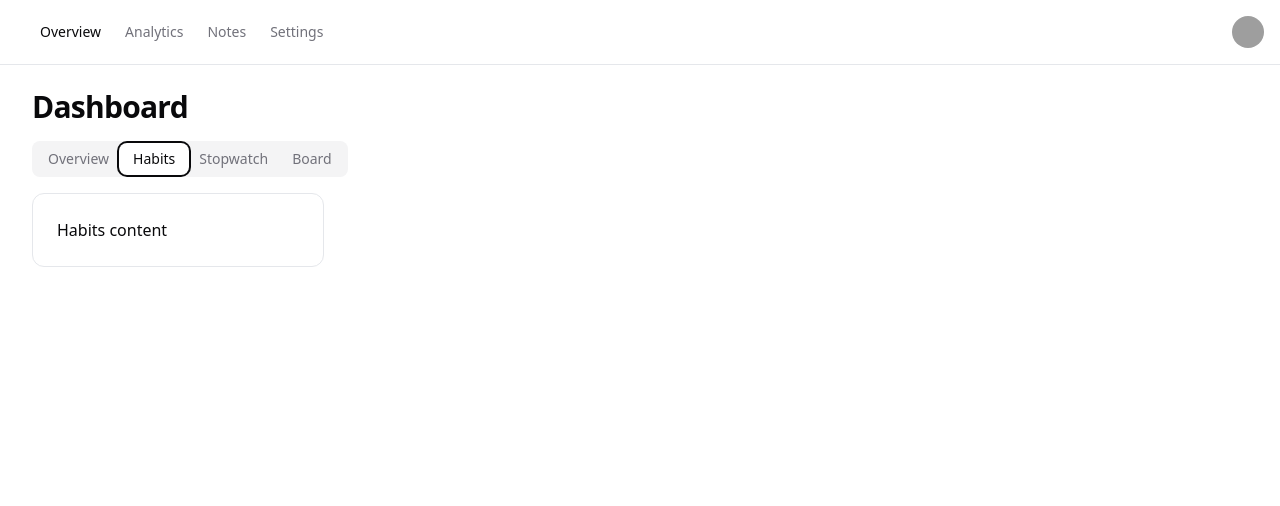
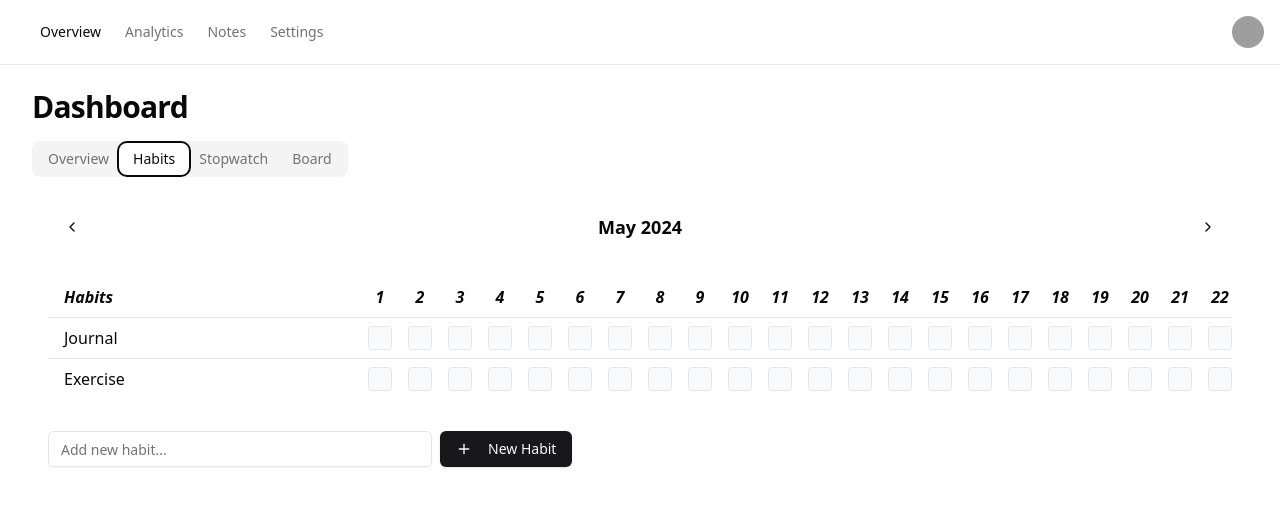
Before and after one commit to muku007-codes/TODO-Firebase, a React (Vite) app: page /overview in a window 1280 px wide. Both pictures are taken after a click on the tab "Habits". Shown: the top 506 px of the page. Built offline with nearby package versions, Linux system fonts and the light colour scheme; no server answers; grey boxes are pictures that could not be loaded.

Commit message:
Add HabitTracker component: implement habit tracking functionality, including habit management and monthly navigation

```diff
--- /dev/null
+++ b/src/components/HabitTracker.tsx
@@ -0,0 +1,271 @@
+"use client";
+
+import { useEffect, useState } from "react";
+import { Button } from "@/components/ui/button";
+import { Input } from "@/components/ui/input";
+import { ChevronLeft, ChevronRight, Plus, Check } from "lucide-react";
+import { cn } from "@/lib/utils";
+
+type Habit = {
+  id: string;
+  name: string;
+  goal: number;
+  achieved: number;
+  completedDates: string[]; // Format: YYYY-MM-DD
+  color: "yellow" | "blue" | "green";
+};
+
+type Note = {
+  id: string;
+  date: string;
+  content: string;
+};
+
+export function HabitTracker() {
+  const [currentDate, setCurrentDate] = useState(new Date());
+  const [habits, setHabits] = useState<Habit[]>([
+    {
+      id: "1",
+      name: "Journal",
+      goal: 20,
+      achieved: 19,
+      completedDates: [],
+      color: "yellow",
+    },
+    {
+      id: "2",
+      name: "Exercise",
+      goal: 20,
+      achieved: 14,
+      completedDates: [],
+      color: "green",
+    }
+  ]);
+  const [newHabit, setNewHabit] = useState("");
+  const [notes, setNotes] = useState<Note[]>([]);
+  const [newNote, setNewNote] = useState("");
+
+  const getDaysInMonth = (date: Date) => {
+    const year = date.getFullYear();
+    const month = date.getMonth();
+    const days = new Date(year, month + 1, 0).getDate();
+    return Array.from({ length: days }, (_, i) => new Date(year, month, i + 1));
+  };
+
+  const getWeekDays = () => {
+    return ["M", "T", "W", "T", "F", "S", "S"];
+  };
+
+  const navigateMonth = (direction: "prev" | "next") => {
+    const newDate = new Date(currentDate);
+    if (direction === "prev") {
+      newDate.setMonth(newDate.getMonth() - 1);
+    } else {
+      newDate.setMonth(newDate.getMonth() + 1);
+    }
+    setCurrentDate(newDate);
+  };
+
+  useEffect(() => {
+    console.log("Habits", habits);
+  }, [habits]);
+
+  const randomColors = () => {
+    const colors = [
+      "slate",
+      "gray",
+      "zinc",
+      "neutral",
+      "stone",
+      "red",
+      "orange",
+      "amber",
+      "yellow",
+      "lime",
+      "green",
+      "emerald",
+      "teal",
+      "cyan",
+      "sky",
+      "blue",
+      "indigo",
+      "violet",
+      "purple",
+      "fuchsia",
+      "pink",
+      "rose",
+    ];
+    const color = colors[Math.floor(Math.random() * colors.length)];
+    return color;
+  };
+
+  const getConsecutiveDays = (dates: string[]) => {
+    let count = 0;
+    let maxCount = 0;
+    dates.sort();
+    for (let i = 0; i < dates.length; i++) {
+      if (i === 0) {
+        count = 1;
+        maxCount = 1;
+      } else {
+        const prevDate = new Date(dates[i - 1]);
+        const currentDate = new Date(dates[i]);
+        const diff =
+          Math.abs(prevDate.getTime() - currentDate.getTime()) /
+          (1000 * 60 * 60 * 24);
+        if (diff === 1) {
+          count++;
+          maxCount = Math.max(count, maxCount);
+        } else {
+          count = 1;
+        }
+      }
+    }
+    return maxCount;
+  };
+
+  const toggleHabitCompletion = (habitId: string, date: Date) => {
+    // const dateStr = date.toISOString().split("T")[0]
+    const dateStr = `${date.getFullYear()}-${(date.getMonth() + 1)
+      .toString()
+      .padStart(2, "0")}-${date.getDate().toString().padStart(2, "0")}`;
+    console.log("post - date", dateStr);
+    setHabits(
+      habits.map((habit) => {
+        if (habit.id === habitId) {
+          const isCompleted = habit.completedDates.includes(dateStr);
+          const completedDates = isCompleted
+            ? habit.completedDates.filter((d) => d !== dateStr)
+            : [...habit.completedDates, dateStr];
+          return {
+            ...habit,
+            completedDates,
+            achieved: getConsecutiveDays(completedDates),
+          };
+        }
+        return habit;
+      })
+    );
+  };
+
+  const addHabit = () => {
+    if (newHabit.trim()) {
+      const habit: Habit = {
+        id: Date.now().toString(),
+        name: newHabit,
+        goal: 20,
+        achieved: 0,
+        completedDates: [],
+        color: randomColors(),
+      };
+      setHabits([...habits, habit]);
+      setNewHabit("");
+    }
+  };
+
+  return (
+    <div className="p-4 space-y-8">
+      {/* Month Navigation */}
+      <div className="flex items-center justify-between">
+        <Button variant="ghost" onClick={() => navigateMonth("prev")}>
+          <ChevronLeft className="h-4 w-4" />
+        </Button>
+        <h2 className="text-lg font-semibold">
+          {currentDate.toLocaleString("default", {
+            month: "long",
+            year: "numeric",
+          })}
+        </h2>
+        <Button variant="ghost" onClick={() => navigateMonth("next")}>
+          <ChevronRight className="h-4 w-4" />
+        </Button>
+      </div>
+
+      {/* Habit Tracker Grid */}
+      <div className="relative overflow-x-auto custom-scroll-bar">
+        <table className="w-full">
+          <thead>
+            <tr>
+              <th className="px-4 py-2 text-left min-w-[200px] italic">Habits</th>
+              {getWeekDays().map((day, i) => (
+                <th key={i} className="px-2 py-2 text-center w-10">
+                  {}
+                </th>
+              ))}
+              {getDaysInMonth(currentDate).map((date, i) => (
+                <th key={i} className="px-2 py-2 text-center w-10 italic">
+                  {date.getDate()}
+                </th>
+              ))}
+              <th className="px-4 py-2 text-center italic">Goal</th>
+              <th className="px-4 py-2 text-center italic">Achieved</th>
+            </tr>
+          </thead>
+          <tbody>
+            {habits.map((habit) => (
+              <tr key={habit.id} className="border-t">
+                <td className="px-4 py-2">{habit.name}</td>
+                {getWeekDays().map((_, i) => (
+                  <td key={i} className="px-2 py-2"></td>
+                ))}
+                {getDaysInMonth(currentDate).map((date, i) => {
+                  const dateStr = `${date.getFullYear()}-${(date.getMonth() + 1)
+                    .toString()
+                    .padStart(2, "0")}-${date
+                    .getDate()
+                    .toString()
+                    .padStart(2, "0")}`;
+                  const isCompleted = habit.completedDates.includes(dateStr);
+                  return (
+                    <td key={i} className="px-2 py-2">
+                      <button
+                        onClick={() => toggleHabitCompletion(habit.id, date)}
+                        className={cn(
+                          "w-6 h-6 rounded flex items-center justify-center transition-colors border",
+                          isCompleted
+                            ? `bg-${habit.color}-100`
+                            : "bg-gray-50 hover:bg-gray-100"
+                        )}
+                      >
+                        {isCompleted && (
+                          <Check className="h-4 w-4 text-gray-600" />
+                        )}
+                      </button>
+                    </td>
+                  );
+                })}
+                <td className="px-4 py-2 text-center">{habit.goal}</td>
+                <td
+                  className={cn(
+                    "px-4 py-2 text-center",
+                    habit.achieved >= habit.goal
+                      ? "text-green-600"
+                      : habit.achieved >= habit.goal * 0.7
+                      ? "text-yellow-600"
+                      : "text-red-600"
+                  )}
+                >
+                  {habit.achieved}
+                </td>
+              </tr>
+            ))}
+          </tbody>
+        </table>
+      </div>
+
+      {/* Add New Habit */}
+      <div className="flex items-center space-x-2">
+        <Input
+          placeholder="Add new habit..."
+          value={newHabit}
+          onChange={(e) => setNewHabit(e.target.value)}
+          className="max-w-sm"
+        />
+        <Button onClick={addHabit}>
+          <Plus className="h-4 w-4 mr-2" />
+          New Habit
+        </Button>
+      </div>
+    </div>
+  );
+}
--- a/src/components/tabs.tsx
+++ b/src/components/tabs.tsx
@@ -6,6 +6,7 @@ import { Overview } from "./overview";
 import { RecentActivity } from "./recent-tasks";
 import { JiraTodo } from "./jira-todo";
 import StopWatchContainer from "./StopWatchContainer";
+import { HabitTracker } from "./HabitTracker";
 
 export function DashboardTabs() {
   return (
@@ -26,9 +27,10 @@ export function DashboardTabs() {
         </div>
       </TabsContent>
       <TabsContent value="Habits" className="space-y-4">
-        <div className="grid gap-4 md:grid-cols-2 lg:grid-cols-4">
+        {/* <div className="grid gap-4 md:grid-cols-2 lg:grid-cols-4">
           <div className="rounded-xl border p-6">Habits content</div>
-        </div>
+        </div> */}
+          <HabitTracker />
       </TabsContent>
       <TabsContent value="Stopwatch" className="space-y-4">
         <div className="grid gap-4 md:grid-cols-2 lg:grid-cols-4">
--- a/tailwind.config.js
+++ b/tailwind.config.js
@@ -62,4 +62,9 @@ export default {
     }
   },
   plugins: [require("tailwindcss-animate")],
+  safelist: [
+    {
+      pattern: /bg-(slate|gray|zinc|neutral|stone|red|orange|amber|yellow|lime|green|emerald|teal|cyan|sky|blue|indigo|violet|purple|fuchsia|pink|rose)-100/,
+    },
+  ],
 }
```
